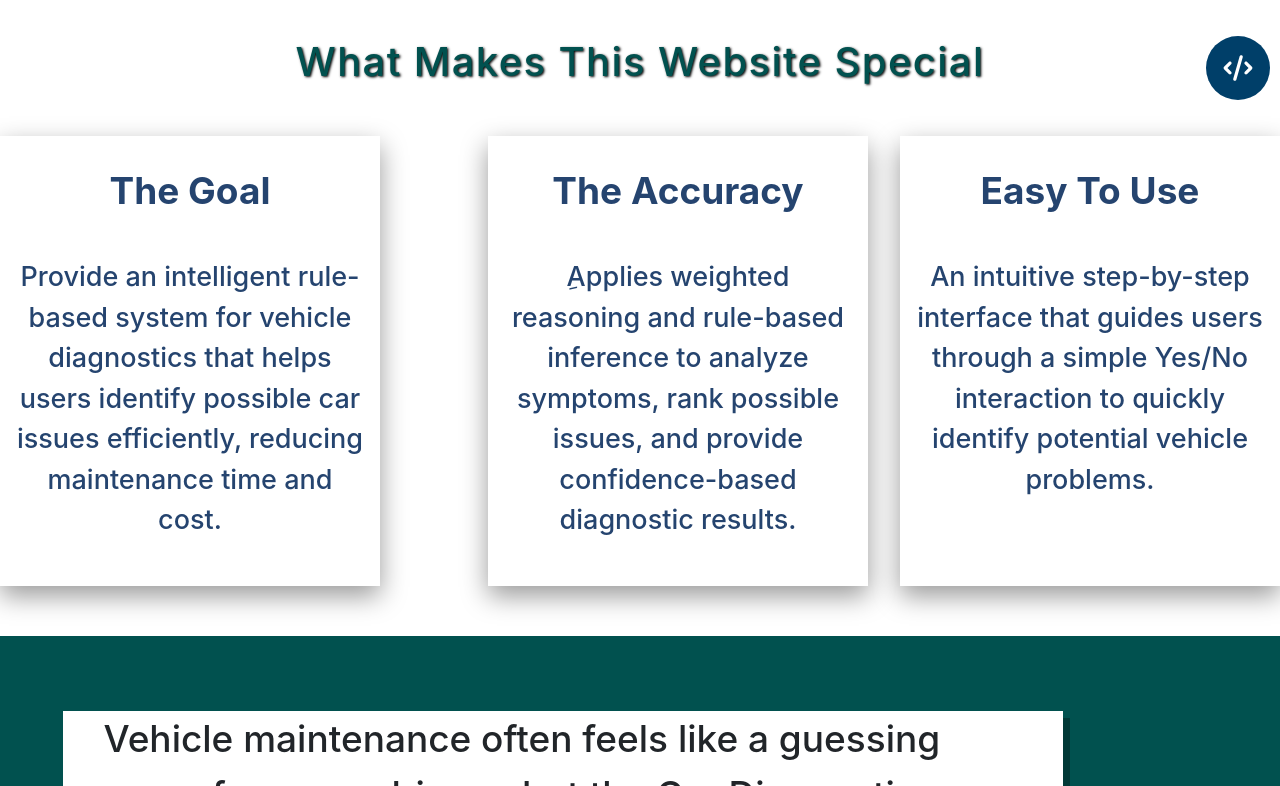
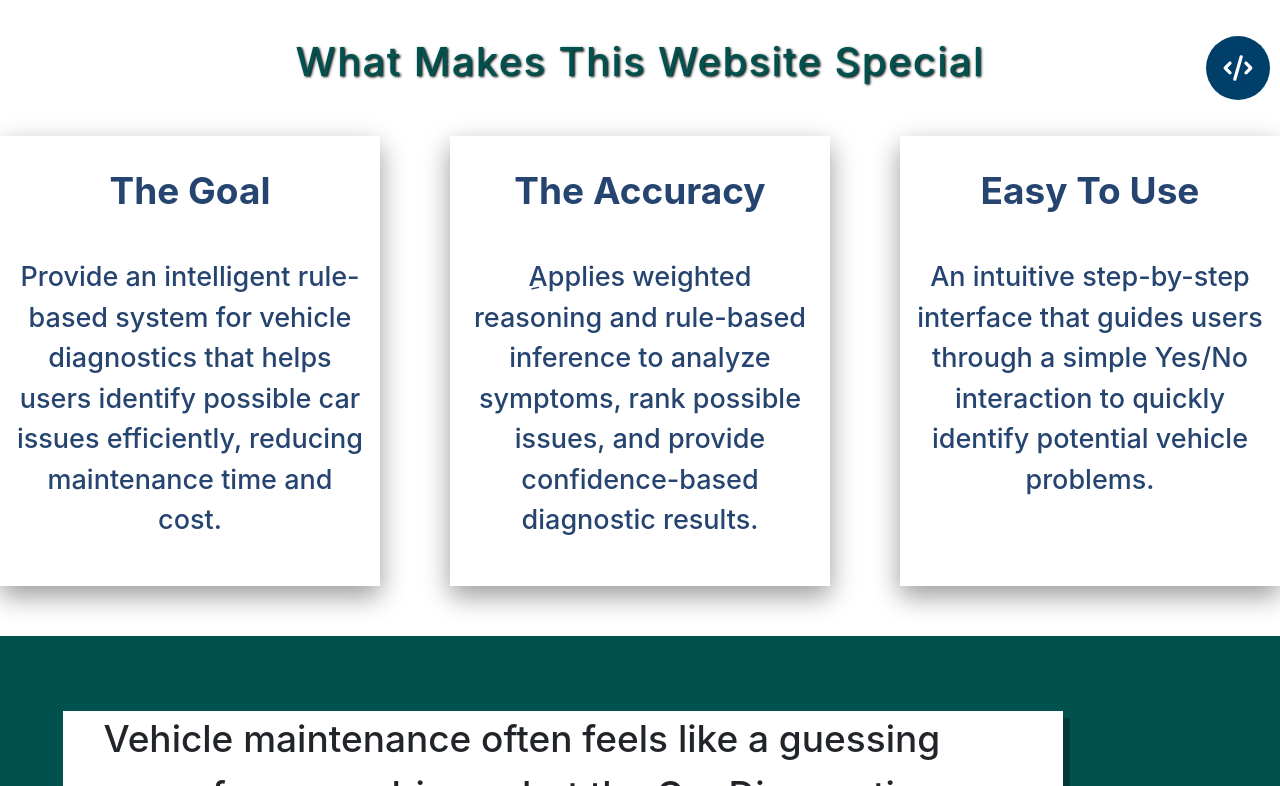
Before and after one commit to AMIR-MULHAM/Cars-diagnosis-problems, a plain HTML site: page index.html in a window 1280 px wide. Shown: the part 692-1478 px from the top of the page. Drawn offline with nearby package versions, Linux system fonts and the light colour scheme.

Commit message:
Update IAU-CSS.css

```diff
--- a/IAU-CSS.css
+++ b/IAU-CSS.css
@@ -150,7 +150,6 @@
 }
 #C2{
     position: relative;
-    left: 38px;
 }
 .btns{
     display: flex;
```
